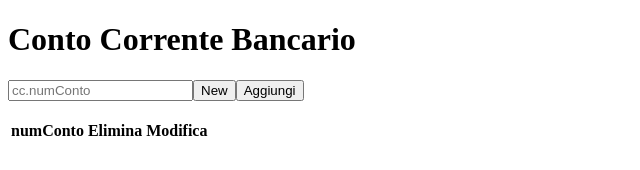
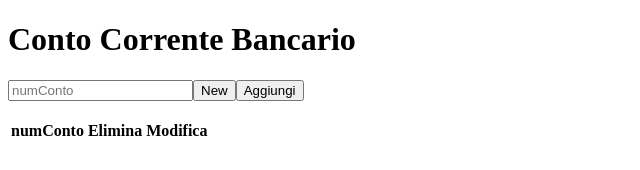
Before and after one commit to luca-lezzerini/conto-corrente-bancario-s, an Angular app in the folder conto-corrente-bancario-s-client/: page /app-gestione-cc in a window 1280 px wide. Shown: the top 170 px of the page, without its empty margins (0-640 px from the left). Built offline with nearby package versions, Linux system fonts and the light colour scheme.

Commit message:
Update Component Gestione-cc lato Client

```diff
--- a/conto-corrente-bancario-s-client/src/app/gestione-cc/cc.ts
+++ /dev/null
@@ -1,4 +0,0 @@
-export class ContoCorrente {
-    id = null;
-    numConto = "";
-}
--- a/conto-corrente-bancario-s-client/src/app/gestione-cc/gestione-cc.component.html
+++ b/conto-corrente-bancario-s-client/src/app/gestione-cc/gestione-cc.component.html
@@ -1,4 +1,4 @@
-<input type="text" placeholder="cc.numConto">
+<input type="text" placeholder="numConto" [(ngModel)]="contoCorrente.numConto">
 <!-- <div *ngIf="showForm"> -->
 <button (click)="new()">New</button>
 <!-- </div> -->
@@ -11,8 +11,8 @@
         <th>Elimina</th>
         <th>Modifica</th>
     </tr>
-    <tr *ngFor="let n of cc">
-        <td>{{numConto}}</td>
+    <tr *ngFor="let n of contiCorrente">
+        <td>{{n.numConto}}</td>
         <td><button (clik)="elimina(n)">X</button></td>
         <td><button (clik)="modifica(n)">Edit</button></td>
     </tr>
--- a/conto-corrente-bancario-s-client/src/app/gestione-cc/gestione-cc.component.ts
+++ b/conto-corrente-bancario-s-client/src/app/gestione-cc/gestione-cc.component.ts
@@ -1,7 +1,7 @@
 import { HttpClient } from '@angular/common/http';
 import { Component, OnInit } from '@angular/core';
 import { Router } from '@angular/router';
-import { ContoCorrente } from './cc';
+import { ContoCorrente } from '../conto-corrente';
 
 @Component({
   selector: 'app-gestione-cc',
@@ -9,8 +9,8 @@ import { ContoCorrente } from './cc';
   styleUrls: ['./gestione-cc.component.css']
 })
 export class GestioneCcComponent implements OnInit {
-  cc: ContoCorrente[] = [];
-  conto = new ContoCorrente();
+  contoCorrente = new ContoCorrente();
+  contiCorrente: ContoCorrente[] = [];
 
   constructor(private route: Router, private http: HttpClient) { }
   // showForm = false;
```
